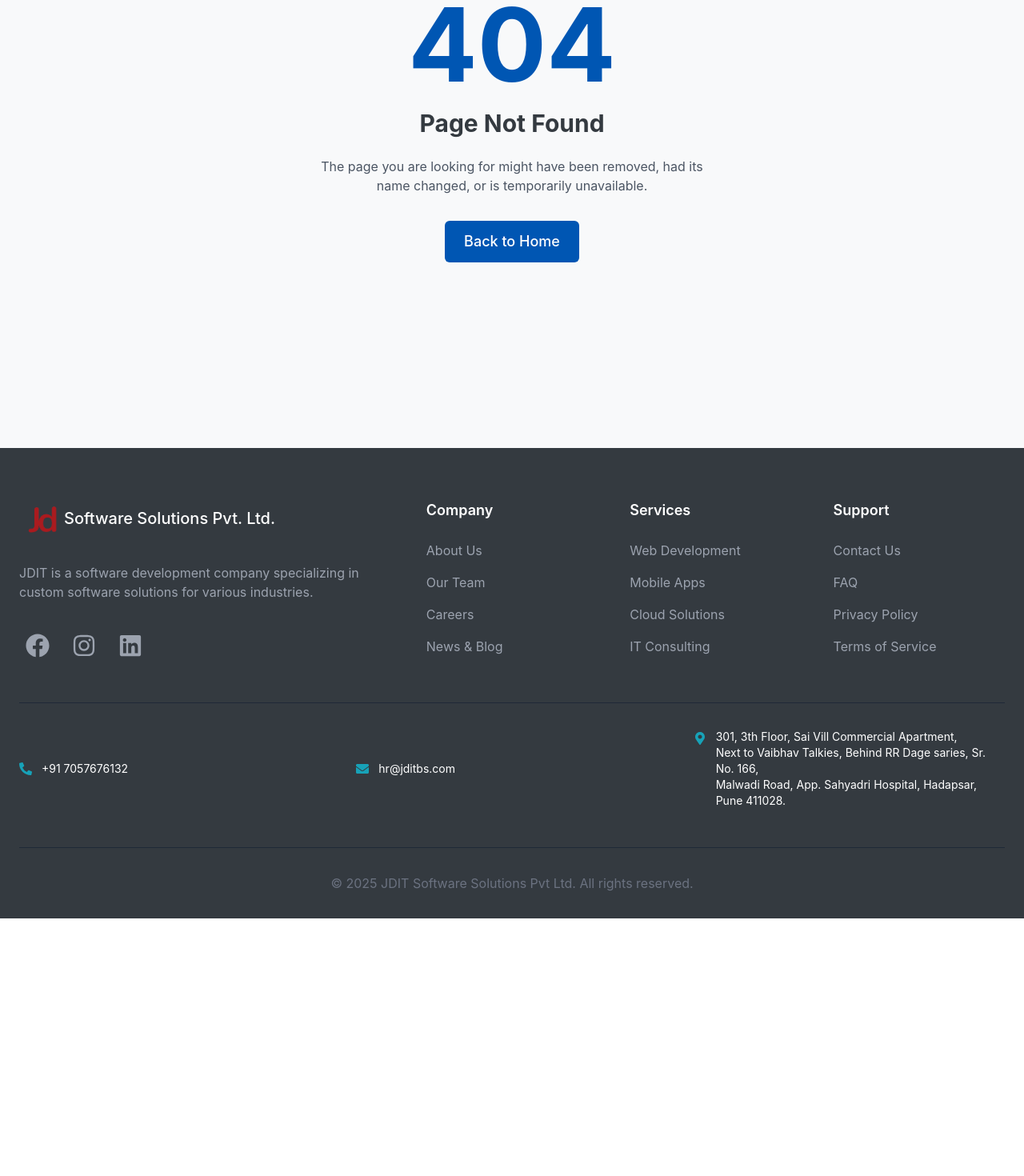
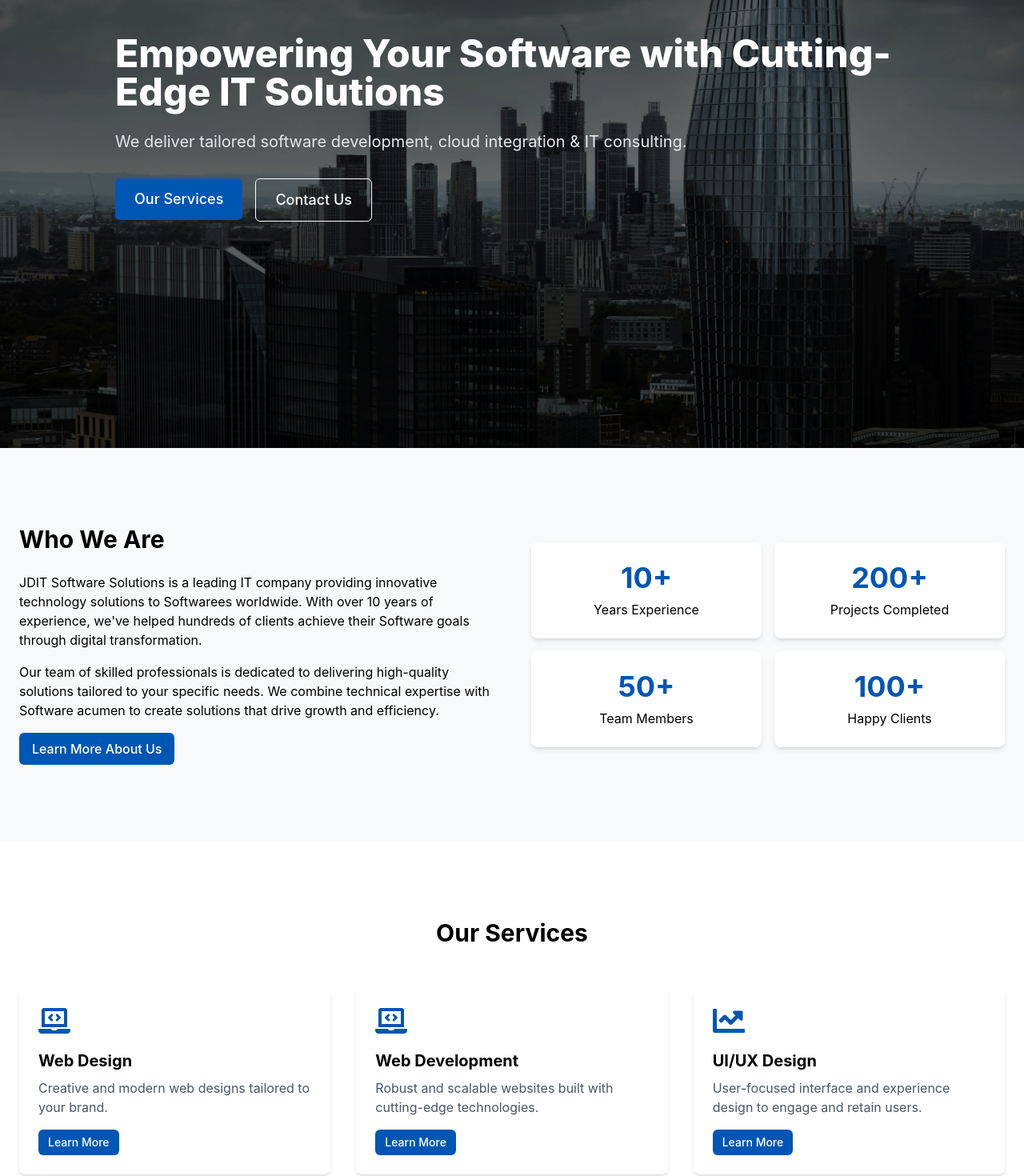
Before and after one commit to Ankitsinha2506/JDIT-Business-Solution-Pvt.-Ltd., a React (Vite) app: page / in a window 1280 px wide. Shown: the part 320-1790 px from the top of the page at 80% size. Before the commit the page ends 1468 px from the top, so only its background shows below. Built offline with nearby package versions, Linux system fonts and the light colour scheme.

Commit message:
changes done

```diff
--- a/src/pages/Home.jsx
+++ b/src/pages/Home.jsx
@@ -1,272 +1,259 @@
-// import React, { useEffect, useState } from "react";
-// import { HashLink } from "react-router-hash-link";
-// import { motion } from "framer-motion";
-// import Button from "../components/ui/Button";
-// import Card from "../components/ui/Card";
-// import Section from "../components/ui/Section";
-// import Projects from "../components/layout/Projects";
-// import Testimonials from "../components/layout/CarrerLayout/Testimonials";
-// import { services } from "../data/servicesData";
+import React, { useEffect, useState } from "react";
+import { HashLink } from "react-router-hash-link";
+import { motion } from "framer-motion";
+import Button from "../components/ui/Button";
+import Card from "../components/ui/Card";
+import Section from "../components/ui/Section";
+import Projects from "../components/layout/Projects";
+import Testimonials from "../components/layout/CarrerLayout/Testimonials";
+import { services } from "../data/servicesData";
 
-// const stats = [
-//   { value: "10+", label: "Years Experience", target: 10 },
-//   { value: "200+", label: "Projects Completed", target: 200 },
-//   { value: "50+", label: "Team Members", target: 50 },
-//   { value: "100+", label: "Happy Clients", target: 100 },
-// ];
+const stats = [
+  { value: "10+", label: "Years Experience", target: 10 },
+  { value: "200+", label: "Projects Completed", target: 200 },
+  { value: "50+", label: "Team Members", target: 50 },
+  { value: "100+", label: "Happy Clients", target: 100 },
+];
 
-// const containerVariants = {
-//   hidden: {},
-//   visible: { transition: { staggerChildren: 0.12 } },
-// };
+const containerVariants = {
+  hidden: {},
+  visible: { transition: { staggerChildren: 0.12 } },
+};
 
-// const itemVariants = {
-//   hidden: { opacity: 0, y: 18 },
-//   visible: { opacity: 1, y: 0, transition: { duration: 0.35, ease: "easeOut" } },
-// };
+const itemVariants = {
+  hidden: { opacity: 0, y: 18 },
+  visible: { opacity: 1, y: 0, transition: { duration: 0.35, ease: "easeOut" } },
+};
 
-// const HEADER_OFFSET = 80; // Adjust as needed
+const HEADER_OFFSET = 80; // Adjust as needed
 
-// export default function Home() {
-//   const [displayStats, setDisplayStats] = useState(stats.map(() => 0));
+export default function Home() {
+  const [displayStats, setDisplayStats] = useState(stats.map(() => 0));
 
-//   useEffect(() => {
-//     let frame;
-//     const duration = 2000;
-//     const start = performance.now();
+  useEffect(() => {
+    let frame;
+    const duration = 2000;
+    const start = performance.now();
 
-//     const animate = (now) => {
-//       const progress = Math.min((now - start) / duration, 1);
-//       setDisplayStats(stats.map((s) => Math.floor(s.target * progress)));
-//       if (progress < 1) frame = requestAnimationFrame(animate);
-//     };
+    const animate = (now) => {
+      const progress = Math.min((now - start) / duration, 1);
+      setDisplayStats(stats.map((s) => Math.floor(s.target * progress)));
+      if (progress < 1) frame = requestAnimationFrame(animate);
+    };
 
-//     frame = requestAnimationFrame(animate);
-//     return () => cancelAnimationFrame(frame);
-//   }, []);
+    frame = requestAnimationFrame(animate);
+    return () => cancelAnimationFrame(frame);
+  }, []);
 
-//   return (
-//     <>
-//       {/* HERO */}
-//       <section className="relative h-screen flex items-center overflow-hidden">
-//         <div
-//           className="absolute inset-0 filter brightness-50 bg-cover bg-center"
-//           style={{ backgroundImage: `url('/images/hero/home-hero-bg.jpg')` }}
-//         />
-//         <div className="container mx-auto px-4 relative z-10 max-w-5xl text-center md:text-left">
-//           <motion.div
-//             initial="hidden"
-//             animate="visible"
-//             variants={containerVariants}
-//           >
-//             <motion.h1
-//               className="text-4xl md:text-5xl font-extrabold text-white mb-6"
-//               variants={itemVariants}
-//             >
-//               Empowering Your Software with Cutting-Edge IT Solutions
-//             </motion.h1>
-//             <motion.p
-//               className="text-xl text-gray-200 mb-8"
-//               variants={itemVariants}
-//             >
-//               We deliver tailored software development, cloud integration & IT
-//               consulting.
-//             </motion.p>
-//             <div className="flex gap-4 justify-center md:justify-start">
-//               <HashLink
-//                 smooth
-//                 to="/services#web-design"
-//                 scroll={(el) => {
-//                   const y =
-//                     el.getBoundingClientRect().top +
-//                     window.pageYOffset -
-//                     HEADER_OFFSET;
-//                   window.scrollTo({ top: y, behavior: "smooth" });
-//                 }}
-//               >
-//                 <Button size="lg">Our Services</Button>
-//               </HashLink>
-//               <HashLink
-//                 smooth
-//                 to="/services#contact"
-//                 scroll={(el) => {
-//                   const y =
-//                     el.getBoundingClientRect().top +
-//                     window.pageYOffset -
-//                     HEADER_OFFSET;
-//                   window.scrollTo({ top: y, behavior: "smooth" });
-//                 }}
-//               >
-//                 <Button
-//                   variant="outline"
-//                   size="lg"
-//                   className="border-white text-white hover:bg-white/20"
-//                 >
-//                   Contact Us
-//                 </Button>
-//               </HashLink>
-//             </div>
-//           </motion.div>
-//         </div>
-//       </section>
+  return (
+    <>
+      {/* HERO */}
+      <section className="relative h-screen flex items-center overflow-hidden">
+        <div
+          className="absolute inset-0 filter brightness-50 bg-cover bg-center"
+          style={{ backgroundImage: `url('/images/hero/home-hero-bg.jpg')` }}
+        />
+        <div className="container mx-auto px-4 relative z-10 max-w-5xl text-center md:text-left">
+          <motion.div
+            initial="hidden"
+            animate="visible"
+            variants={containerVariants}
+          >
+            <motion.h1
+              className="text-4xl md:text-5xl font-extrabold text-white mb-6"
+              variants={itemVariants}
+            >
+              Empowering Your Software with Cutting-Edge IT Solutions
+            </motion.h1>
+            <motion.p
+              className="text-xl text-gray-200 mb-8"
+              variants={itemVariants}
+            >
+              We deliver tailored software development, cloud integration & IT
+              consulting.
+            </motion.p>
+            <div className="flex gap-4 justify-center md:justify-start">
+              <HashLink
+                smooth
+                to="/services#web-design"
+                scroll={(el) => {
+                  const y =
+                    el.getBoundingClientRect().top +
+                    window.pageYOffset -
+                    HEADER_OFFSET;
+                  window.scrollTo({ top: y, behavior: "smooth" });
+                }}
+              >
+                <Button size="lg">Our Services</Button>
+              </HashLink>
+              <HashLink
+                smooth
+                to="/services#contact"
+                scroll={(el) => {
+                  const y =
+                    el.getBoundingClientRect().top +
+                    window.pageYOffset -
+                    HEADER_OFFSET;
+                  window.scrollTo({ top: y, behavior: "smooth" });
+                }}
+              >
+                <Button
+                  variant="outline"
+                  size="lg"
+                  className="border-white text-white hover:bg-white/20"
+                >
+                  Contact Us
+                </Button>
+              </HashLink>
+            </div>
+          </motion.div>
+        </div>
+      </section>
 
-//       {/* ABOUT */}
-//       <Section id="about" bgColor="bg-light">
-//         <motion.div
-//           className="grid lg:grid-cols-2 gap-12 items-center"
-//           initial="hidden"
-//           whileInView="visible"
-//           viewport={{ once: true, amount: 0.3 }}
-//           variants={containerVariants}
-//         >
-//           <motion.div variants={itemVariants}>
-//             <h2 className="text-3xl font-bold mb-6">Who We Are</h2>
-//             {/* <p className="mb-4">
-//               JDIT Software Solutions is a leading IT company providing
-//               innovative tech solutions worldwide.
-//             </p> */}
-//             <p className="mb-4">JDIT Software Solutions is a leading IT company providing innovative technology
-//               solutions to Softwarees worldwide. With over 10 years of experience, we've helped hundreds of
-//               clients achieve their Software goals through digital transformation.</p>
+      {/* ABOUT */}
+      <Section id="about" bgColor="bg-light">
+        <motion.div
+          className="grid lg:grid-cols-2 gap-12 items-center"
+          initial="hidden"
+          whileInView="visible"
+          viewport={{ once: true, amount: 0.3 }}
+          variants={containerVariants}
+        >
+          <motion.div variants={itemVariants}>
+            <h2 className="text-3xl font-bold mb-6">Who We Are</h2>
+            {/* <p className="mb-4">
+              JDIT Software Solutions is a leading IT company providing
+              innovative tech solutions worldwide.
+            </p> */}
+            <p className="mb-4">JDIT Software Solutions is a leading IT company providing innovative technology
+              solutions to Softwarees worldwide. With over 10 years of experience, we've helped hundreds of
+              clients achieve their Software goals through digital transformation.</p>
 
-//             <p className="mb-4">Our team of skilled professionals is dedicated to delivering high-quality solutions
-//               tailored to your specific needs. We combine technical expertise with Software acumen to create
-//               solutions that drive growth and efficiency.</p>
-//             <Button to="/about">Learn More About Us</Button>
-//           </motion.div>
-//           <motion.div variants={containerVariants} className="grid grid-cols-2 gap-4">
-//             {stats.map((stat, i) => (
-//               <motion.div
-//                 key={i}
-//                 variants={itemVariants}
-//                 className="bg-white p-6 rounded-lg shadow-md text-center"
-//               >
-//                 <div className="text-4xl font-bold text-primary mb-2">
-//                   {displayStats[i]}
-//                   {stat.value.replace(/[0-9]+/, "")}
-//                 </div>
-//                 <div>{stat.label}</div>
-//               </motion.div>
-//             ))}
-//           </motion.div>
-//         </motion.div>
-//       </Section>
+            <p className="mb-4">Our team of skilled professionals is dedicated to delivering high-quality solutions
+              tailored to your specific needs. We combine technical expertise with Software acumen to create
+              solutions that drive growth and efficiency.</p>
+            <Button to="/about">Learn More About Us</Button>
+          </motion.div>
+          <motion.div variants={containerVariants} className="grid grid-cols-2 gap-4">
+            {stats.map((stat, i) => (
+              <motion.div
+                key={i}
+                variants={itemVariants}
+                className="bg-white p-6 rounded-lg shadow-md text-center"
+              >
+                <div className="text-4xl font-bold text-primary mb-2">
+                  {displayStats[i]}
+                  {stat.value.replace(/[0-9]+/, "")}
+                </div>
+                <div>{stat.label}</div>
+              </motion.div>
+            ))}
+          </motion.div>
+        </motion.div>
+      </Section>
 
-//       {/* SERVICES PREVIEW */}
-//       <Section id="services">
-//         <div className="text-center mb-12">
-//           <motion.h2
-//             variants={itemVariants}
-//             initial="hidden"
-//             animate="visible"
-//             className="text-3xl font-bold mb-4"
-//           >
-//             Our Services
-//           </motion.h2>
-//         </div>
-//         <motion.div
-//           variants={containerVariants}
-//           initial="hidden"
-//           animate="visible"
-//           className="grid grid-cols-1 md:grid-cols-2 lg:grid-cols-3 gap-8"
-//         >
-//           {services.slice(0, 6).map((service) => (
-//             <motion.div key={service.id} variants={itemVariants}>
-//               <div className="p-6 bg-white rounded-lg shadow-md hover:shadow-lg transition">
-//                 {/* Icon */}
-//                 {service.icon && <service.icon size={40} className="text-primary mb-4" />}
+      {/* SERVICES PREVIEW */}
+      <Section id="services">
+        <div className="text-center mb-12">
+          <motion.h2
+            variants={itemVariants}
+            initial="hidden"
+            animate="visible"
+            className="text-3xl font-bold mb-4"
+          >
+            Our Services
+          </motion.h2>
+        </div>
+        <motion.div
+          variants={containerVariants}
+          initial="hidden"
+          animate="visible"
+          className="grid grid-cols-1 md:grid-cols-2 lg:grid-cols-3 gap-8"
+        >
+          {services.slice(0, 6).map((service) => (
+            <motion.div key={service.id} variants={itemVariants}>
+              <div className="p-6 bg-white rounded-lg shadow-md hover:shadow-lg transition">
+                {/* Icon */}
+                {service.icon && <service.icon size={40} className="text-primary mb-4" />}
 
-//                 {/* Title & Desc */}
-//                 <h3 className="text-xl font-bold mb-2">{service.title}</h3>
-//                 <p className="text-gray-600 mb-4">{service.description}</p>
+                {/* Title & Desc */}
+                <h3 className="text-xl font-bold mb-2">{service.title}</h3>
+                <p className="text-gray-600 mb-4">{service.description}</p>
 
-//                 {/* Learn More Button */}
-//                 <HashLink
-//                   smooth
-//                   to={`/services#${service.id}`}
-//                   scroll={(el) => {
-//                     const y =
-//                       el.getBoundingClientRect().top +
-//                       window.pageYOffset -
-//                       HEADER_OFFSET;
-//                     window.scrollTo({ top: y, behavior: "smooth" });
-//                   }}
-//                 >
-//                   <Button size="sm" variant="primary">
-//                     Learn More
-//                   </Button>
-//                 </HashLink>
-//               </div>
-//             </motion.div>
-//           ))}
-//         </motion.div>
-//       </Section>
+                {/* Learn More Button */}
+                <HashLink
+                  smooth
+                  to={`/services#${service.id}`}
+                  scroll={(el) => {
+                    const y =
+                      el.getBoundingClientRect().top +
+                      window.pageYOffset -
+                      HEADER_OFFSET;
+                    window.scrollTo({ top: y, behavior: "smooth" });
+                  }}
+                >
+                  <Button size="sm" variant="primary">
+                    Learn More
+                  </Button>
+                </HashLink>
+              </div>
+            </motion.div>
+          ))}
+        </motion.div>
+      </Section>
 
-//       {/*  Recently Completed Projects Section */}
-//       <Projects />
+      {/*  Recently Completed Projects Section */}
+      <Projects />
 
-//       {/* Our Associate Partners Section */}
-//       <Testimonials />
+      {/* Our Associate Partners Section */}
+      <Testimonials />
 
-//       {/* CTA Section */}
-//       <Section bgColor="bg-primary" className="text-white">
-//         <motion.div
-//           className="text-center max-w-3xl mx-auto"
-//           initial="hidden"
-//           whileInView="visible"
-//           viewport={{ once: true, amount: 0.3 }}
-//           variants={containerVariants}
-//         >
-//           <motion.h2
-//             variants={itemVariants}
-//             className="text-3xl md:text-4xl font-bold mb-6"
-//           >
-//             Ready to Transform Your Software?
-//           </motion.h2>
-//           <motion.p variants={itemVariants} className="text-xl mb-8">
-//             Let's discuss how our IT solutions can help you achieve your Software goals.
-//           </motion.p>
-//           <motion.div variants={itemVariants}>
+      {/* CTA Section */}
+      <Section bgColor="bg-primary" className="text-white">
+        <motion.div
+          className="text-center max-w-3xl mx-auto"
+          initial="hidden"
+          whileInView="visible"
+          viewport={{ once: true, amount: 0.3 }}
+          variants={containerVariants}
+        >
+          <motion.h2
+            variants={itemVariants}
+            className="text-3xl md:text-4xl font-bold mb-6"
+          >
+            Ready to Transform Your Software?
+          </motion.h2>
+          <motion.p variants={itemVariants} className="text-xl mb-8">
+            Let's discuss how our IT solutions can help you achieve your Software goals.
+          </motion.p>
+          <motion.div variants={itemVariants}>
 
-//             <HashLink
-//               smooth
-//               to="/contact#contact-form"
-//               scroll={el => {
-//                 const y = el.getBoundingClientRect().top + window.pageYOffset - HEADER_OFFSET;
-//                 window.scrollTo({ top: y, behavior: "smooth" });
-//               }}
-//             >
-//               <Button
-//                 variant="outline"
-//                 size="lg"
-//                 className="border-white text-white hover:bg-white/20">
-//                 Get in Touch
-//               </Button>
-//             </HashLink>
-//             {/* <Button
-//               to="/contact"
-//               variant="outline"
-//               size="lg"
-//               className="border-white text-white hover:bg-white/20"
-//             >
-//             Get in Touch
-//           </Button> */}
-//           </motion.div>
-//         </motion.div>
-//       </Section >
-//     </>
-//   );
-// }
-
-import React from 'react'
-import NotFound from './NotFound'
-
-const Home = () => {
-  return (
-    <div>
-      <NotFound />
-    </div>
-  )
+            <HashLink
+              smooth
+              to="/contact#contact-form"
+              scroll={el => {
+                const y = el.getBoundingClientRect().top + window.pageYOffset - HEADER_OFFSET;
+                window.scrollTo({ top: y, behavior: "smooth" });
+              }}
+            >
+              <Button
+                variant="outline"
+                size="lg"
+                className="border-white text-white hover:bg-white/20">
+                Get in Touch
+              </Button>
+            </HashLink>
+            {/* <Button
+              to="/contact"
+              variant="outline"
+              size="lg"
+              className="border-white text-white hover:bg-white/20"
+            >
+            Get in Touch
+          </Button> */}
+          </motion.div>
+        </motion.div>
+      </Section >
+    </>
+  );
 }
-
-export default Home
```
